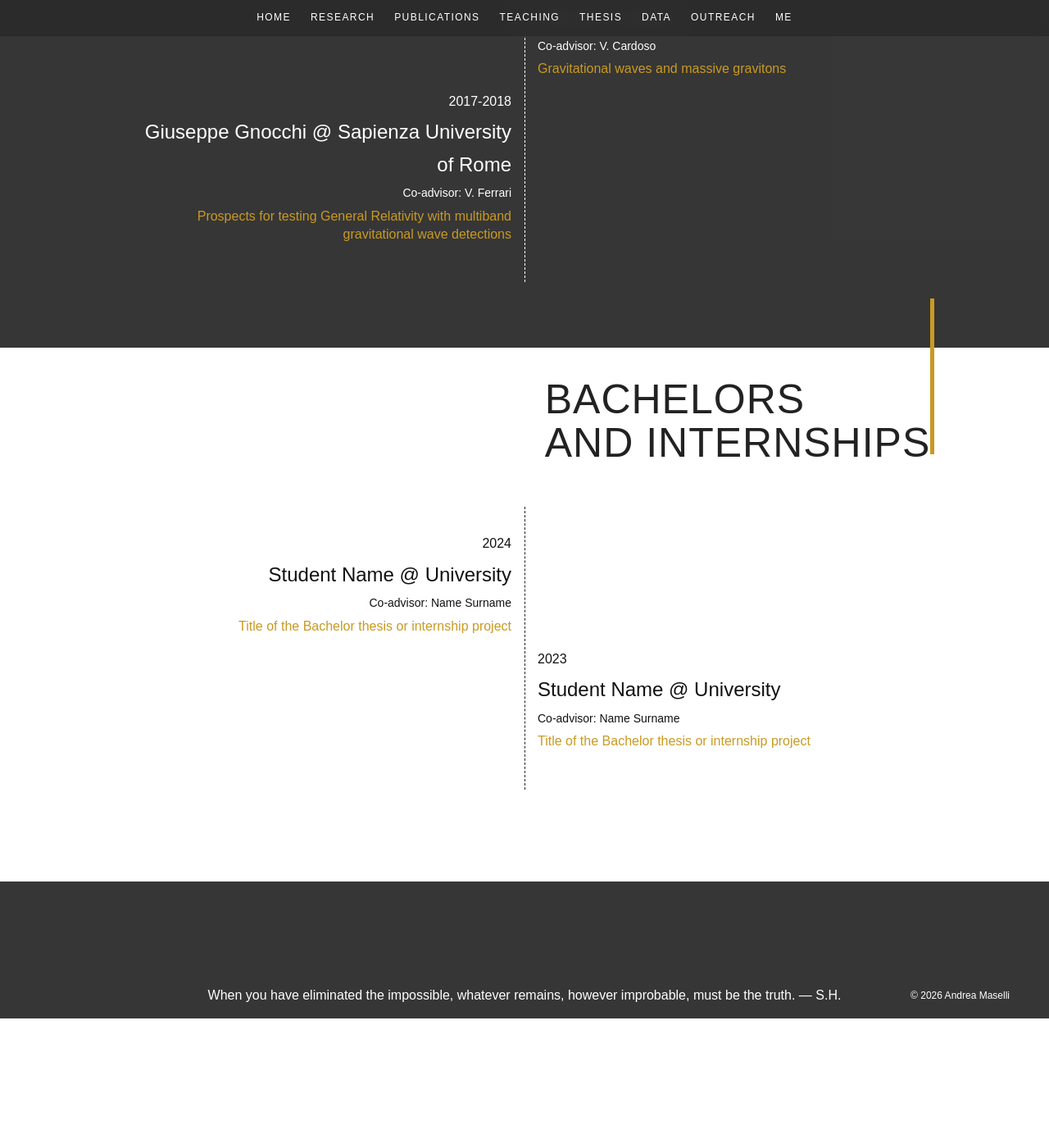
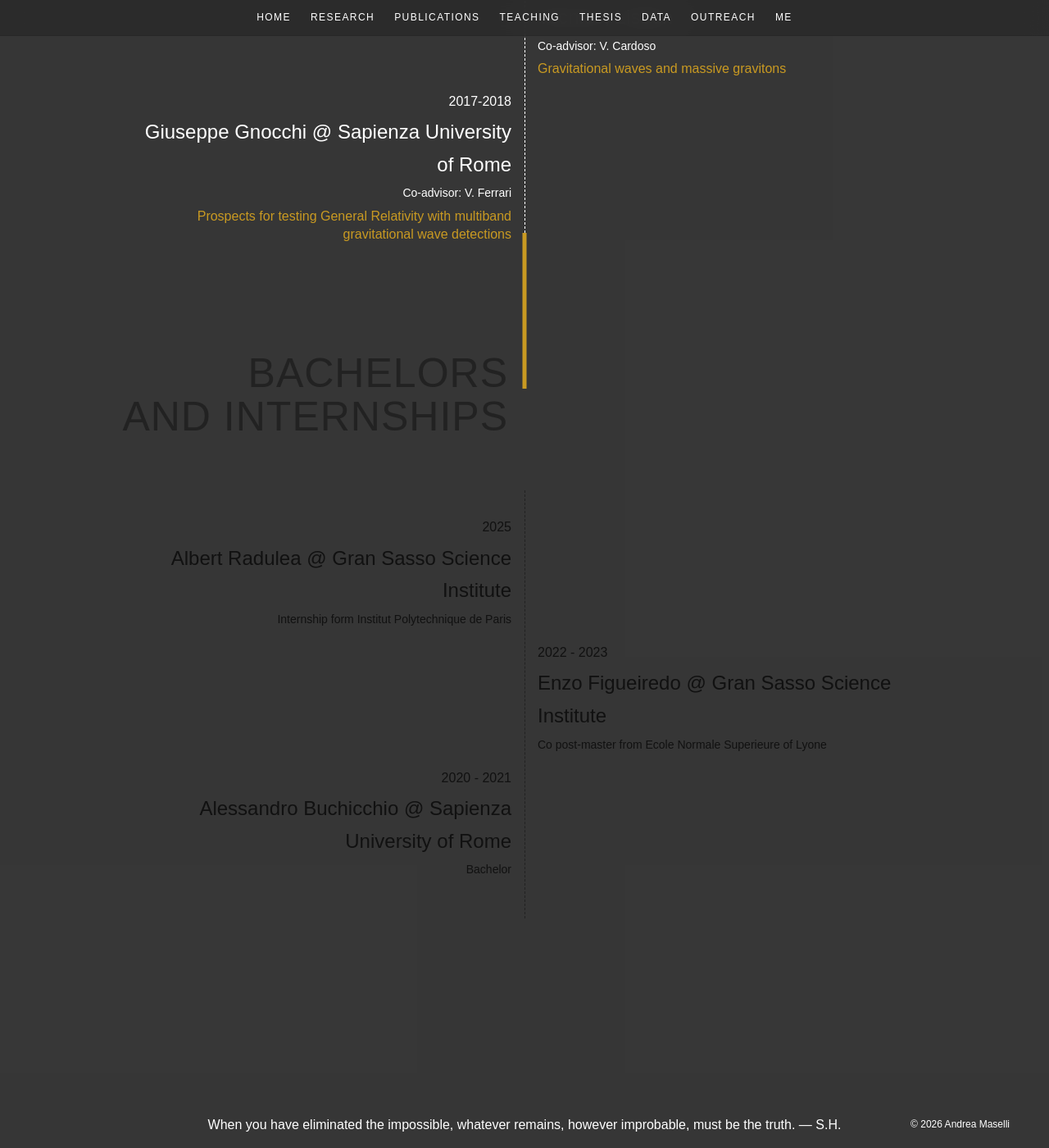
Before and after one commit to masellia/andreamaselli.github.io, a Jekyll site: the page built from pages/thesis.md, in a window 1280 px wide and 1400 px high, scrolled down 5296 px. Shown: the whole window at 82% size. Built offline with Jekyll 4.4.1, drawn with Linux system fonts in a browser that asks for light colours; some web fonts are replaced; before the commit the page ends 6538 px from its top, so only the background shows below that.

Commit message:
thesis page

```diff
--- a/assets/css/main.css
+++ b/assets/css/main.css
@@ -753,61 +753,35 @@ body {
 /* BACHELORS AND INTERNSHIPS SECTION     */
 /* ===================================== */
 
-.bachelor-thesis-section {
-  background: #ffffff;
-  padding: 0 0 7rem;
-  margin-top: 5rem;
-}
-
 .bachelor-header {
+  position: relative;
   width: 100%;
-  display: flex;
-  justify-content: flex-start;
-  align-items: flex-end;
+  height: 190px;
   margin-bottom: 4rem;
-  padding-left: calc(50% - 2.5px);
 }
 
 .bachelor-header-line {
+  position: absolute;
+  left: 50%;
   width: 5px;
   height: 190px;
   background: var(--accent);
+  transform: translateX(-50%);
   margin-top: -60px;
 }
 
 .bachelor-header-title {
-  margin-left: 1.7rem;
+  position: absolute;
+  right: calc(50% + 20px);
+
   font-family: "DINBoldCond", sans-serif;
   font-size: 50px;
   font-weight: 400;
   line-height: 1.05;
   letter-spacing: 0.02em;
+
   color: #222222;
-  text-align: left;
-  position: relative;
-  top: 12px;
+  text-align: right;
+
+  bottom: 0;
 }
-
-.bachelor-timeline {
-  margin-bottom: 0;
-}
-
-.bachelor-timeline::before {
-  border-left: 1.5px dashed #222222;
-}
-
-.bachelor-entry .thesis-year,
-.bachelor-entry .thesis-advisor {
-  color: #111111;
-  font-family: "DINLight", sans-serif;
-}
-
-.bachelor-entry .thesis-student {
-  color: #111111;
-  font-family: "DINBoldCond", sans-serif;
-}
-
-.bachelor-entry .thesis-title {
-  color: var(--accent);
-  font-family: "DINLight", sans-serif;
-}
--- a/pages/thesis.md
+++ b/pages/thesis.md
@@ -243,17 +243,21 @@ A data-analysis framework
   <section class="thesis-timeline bachelor-timeline">
 
     <div class="thesis-entry thesis-left bachelor-entry">
-      <div class="thesis-year">2024</div>
-      <div class="thesis-student">Student Name @ University</div>
-      <div class="thesis-advisor">Co-advisor: Name Surname</div>
-      <div class="thesis-title">Title of the Bachelor thesis or internship project</div>
+      <div class="thesis-year">2025</div>
+      <div class="thesis-student"> Albert Radulea @ Gran Sasso Science Institute </div>
+      <div class="thesis-advisor">Internship form Institut Polytechnique de Paris</div>
     </div>
 
     <div class="thesis-entry thesis-right bachelor-entry">
-      <div class="thesis-year">2023</div>
-      <div class="thesis-student">Student Name @ University</div>
-      <div class="thesis-advisor">Co-advisor: Name Surname</div>
-      <div class="thesis-title">Title of the Bachelor thesis or internship project</div>
+      <div class="thesis-year"> 2022 - 2023</div>
+      <div class="thesis-student"> Enzo Figueiredo @ Gran Sasso Science Institute</div>
+      <div class="thesis-advisor">Co post-master from Ecole Normale Superieure of Lyone </div>
+    </div>
+
+    <div class="thesis-entry thesis-left bachelor-entry">
+      <div class="thesis-year">2020 - 2021</div>
+      <div class="thesis-student"> Alessandro Buchicchio @ Sapienza University of Rome </div>
+      <div class="thesis-advisor"> Bachelor </div>
     </div>
 
   </section>
```
